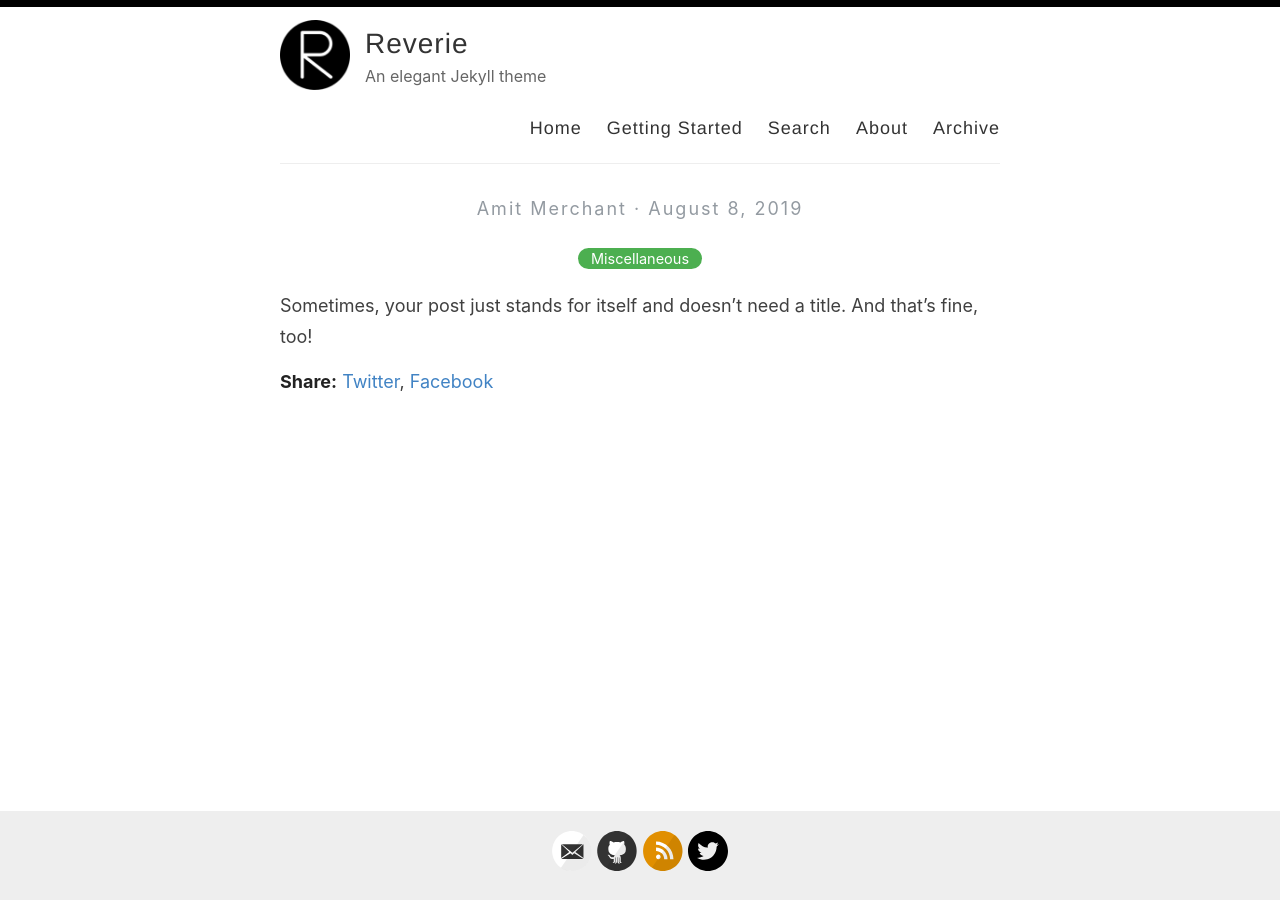
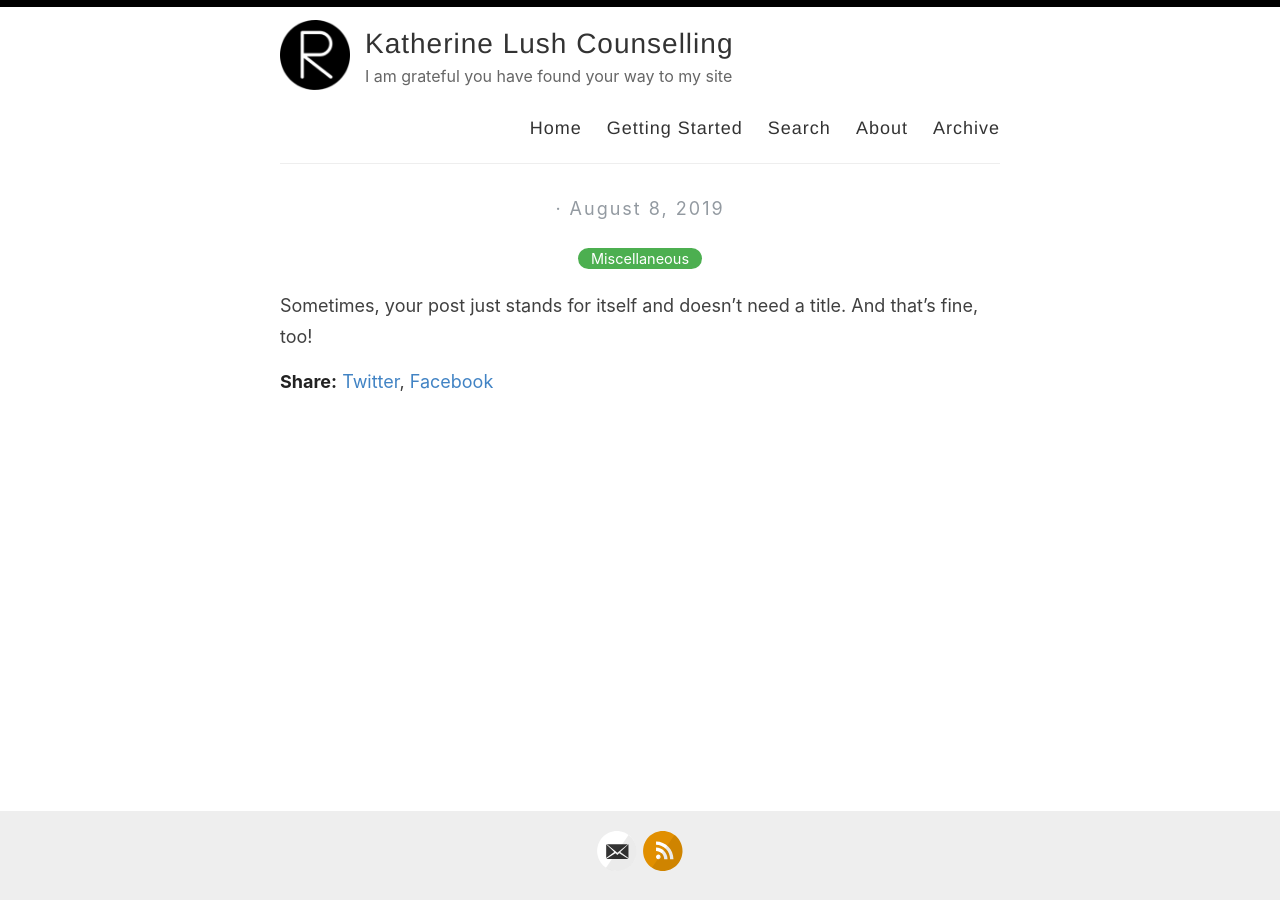
Before and after one commit to gammacray/katherinelushcounselling, a Jekyll site: the page built from _posts/2019-08-08-no-title-posts.md, in a window 1280 px wide. Built offline with Jekyll 4.4.1, drawn with Linux system fonts in a browser that asks for light colours.

Commit message:
Update _config.yml

```diff
--- a/_config.yml
+++ b/_config.yml
@@ -3,13 +3,13 @@
 #
 
 # Name of your site (displayed in the header)
-name: Reverie
+name: Katherine Lush Counselling
 
 # Name of the author
-author: Amit Merchant
+author:
 
 # Short bio or description (displayed in the header)
-description: An elegant Jekyll theme
+description: I am grateful you have found your way to my site
 
 # URL of your avatar or profile pic (you could use your GitHub profile pic)
 avatar: /images/reverie.png
@@ -21,15 +21,15 @@ avatar: /images/reverie.png
 # Includes an icon in the footer for each username you enter
 footer-links:
   dribbble:
-  email: amit.d.merchant@gmail.com
+  email: mailto:kat@katherinelush.com
   facebook:
   flickr:
-  github: amitmerchant1990/reverie
+  github:
   instagram:
   linkedin:
   pinterest:
   rss: rss
-  twitter: amit_merchant
+  twitter:
   stackoverflow:
   youtube: # channel/<your_long_string> or user/<user-name>
   googleplus: # anything in your profile username that comes after plus.google.com/
@@ -41,15 +41,15 @@ footer-links:
 disqus:
 
 # Enter your Google Analytics web tracking code (e.g. UA-2110908-2) to activate tracking
-google_analytics: UA-43339302-11
+google_analytics:
 
 # For newer "GA4" analytics, use the following instead of the "UA" entry above
-#google_analytics_ga4: G-GABC1DEFG
+#google_analytics_ga4:
 
 # Your website URL (e.g. http://amitmerchant1990.github.io or http://www.amitmerchant.com)
 # Used for Sitemap.xml and your RSS feed
-url: http://www.amitmerchant.com/reverie
-enforce_ssl: https://www.amitmerchant.com/reverie
+url:
+enforce_ssl:
 
 # If you're hosting your site at a Project repository on GitHub pages
 # (http://yourusername.github.io/repository-name)
```
